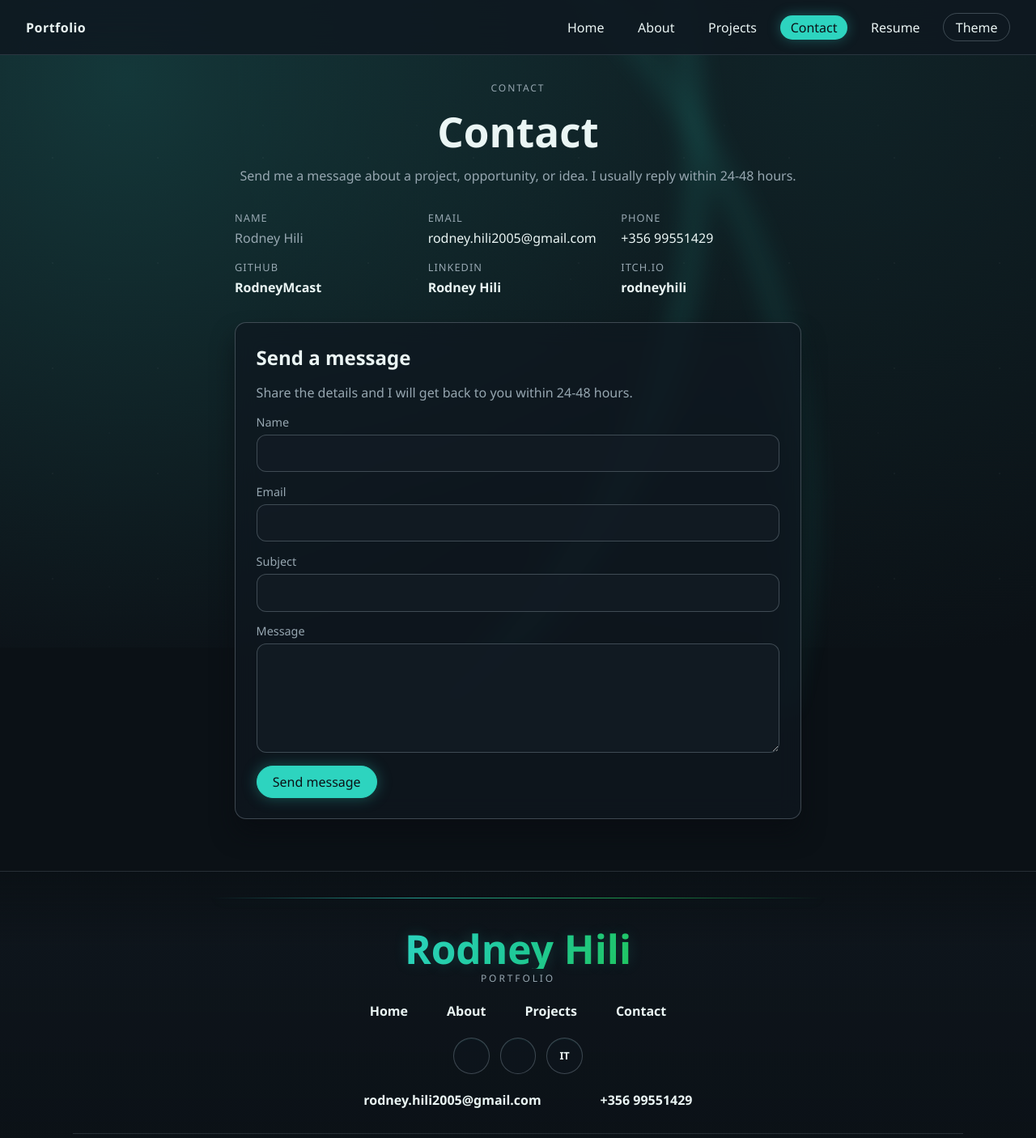
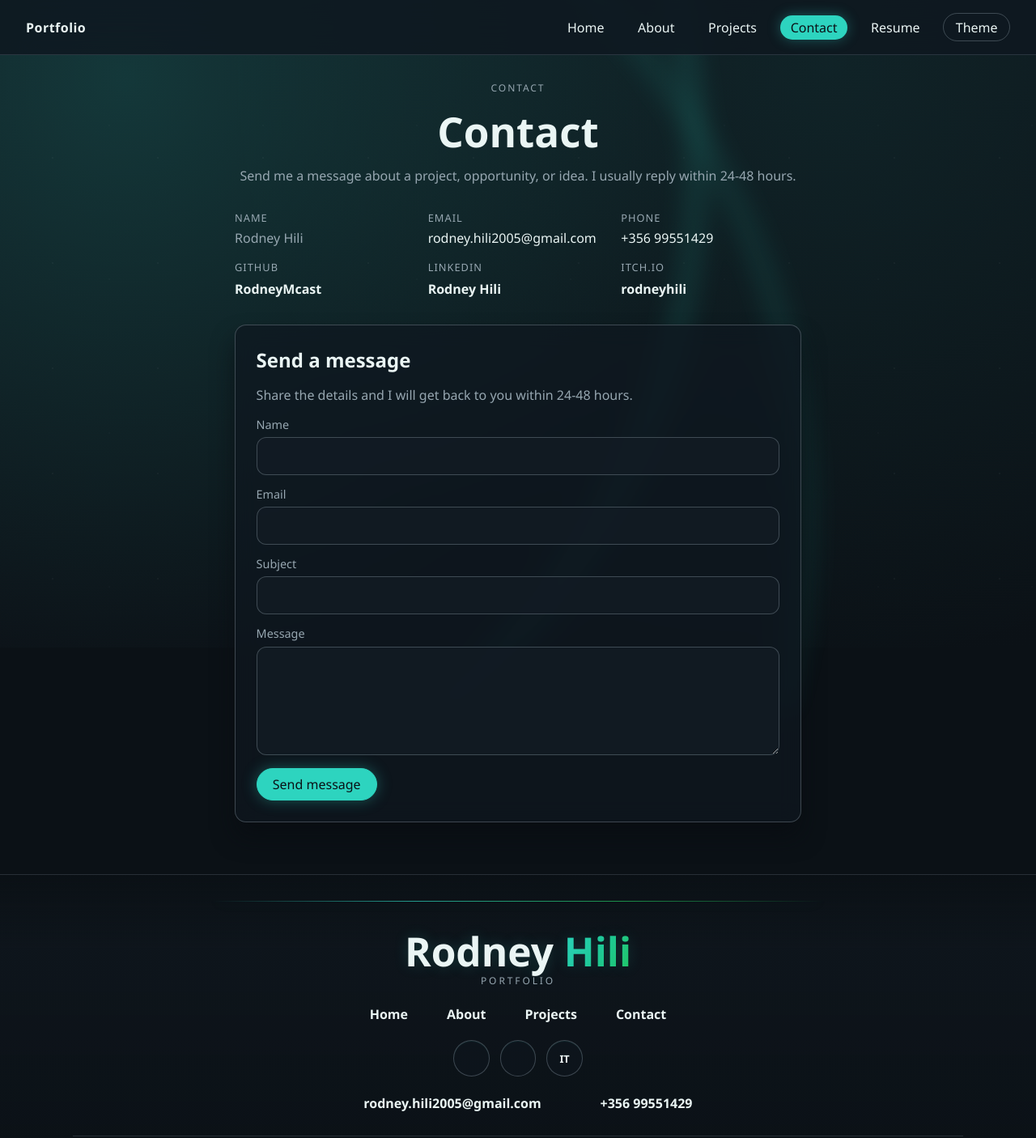
Before and after one commit to RodneyMcast/Portfolio, a React (Vite) app: page /contact in a window 1280 px wide. Shown: the top 1406 px of the page at 81% size. Built offline with nearby package versions, Linux system fonts and the light colour scheme; some icons are missing.

Commit message:
fixed color with footer

```diff
--- a/src/components/layout/Footer.tsx
+++ b/src/components/layout/Footer.tsx
@@ -33,7 +33,9 @@ export const Footer = () => (
   <footer className="app-footer">
     <div className="site-footer">
       <div className="footer-brand">
-        <span className="footer-name">Rodney Hili</span>
+        <span className="footer-name">
+          Rodney <span className="footer-name-accent">Hili</span>
+        </span>
         <span className="footer-subtitle">Portfolio</span>
       </div>
 
--- a/src/styles/globals.css
+++ b/src/styles/globals.css
@@ -268,11 +268,15 @@ button {
   font-size: clamp(2rem, 4vw, 3.1rem);
   font-weight: 700;
   line-height: 1;
+  color: var(--color-text);
+  text-shadow: 0 0 18px var(--color-glow-soft);
+}
+
+.footer-name-accent {
   background: var(--accent-gradient);
   -webkit-background-clip: text;
   background-clip: text;
   color: transparent;
-  text-shadow: 0 0 18px var(--color-glow-soft);
 }
 
 .footer-subtitle {
@@ -740,22 +744,57 @@ button {
 }
 
 .contact-profile-link {
+  position: relative;
+  isolation: isolate;
   display: inline-flex;
   width: fit-content;
+  padding: 0.1rem 0.28rem;
+  margin-left: -0.28rem;
+  border-radius: 999px;
   font-weight: 700;
   transition:
     color 0.2s ease,
     text-shadow 0.2s ease,
-    transform 0.2s ease;
-}
-
-.contact-profile-link:hover {
+    transform 0.2s ease,
+    background-color 0.2s ease;
+}
+
+.contact-profile-link::before {
+  content: '';
+  position: absolute;
+  inset: -0.25rem -0.45rem;
+  z-index: -1;
+  border-radius: inherit;
+  background:
+    radial-gradient(circle at 30% 50%, var(--color-glow-strong), transparent 62%),
+    radial-gradient(circle at 75% 40%, var(--color-glow-soft), transparent 70%);
+  box-shadow:
+    0 0 16px var(--color-glow-soft),
+    inset 0 0 12px var(--color-glow-faint);
+  -webkit-backdrop-filter: blur(8px) saturate(1.25);
+  backdrop-filter: blur(8px) saturate(1.25);
+  opacity: 0;
+  transform: scale(0.92);
+  transition:
+    opacity 0.22s ease,
+    transform 0.22s ease;
+}
+
+.contact-profile-link:hover,
+.contact-profile-link:focus-visible {
   color: var(--color-accent-secondary);
+  background-color: color-mix(in srgb, var(--color-accent) 8%, transparent);
   text-shadow:
     0 0 8px var(--color-glow-soft),
     0 0 18px var(--color-glow-strong);
   transform: translateY(-2px);
   animation: contactLinkGlow 1.1s ease-in-out infinite alternate;
+}
+
+.contact-profile-link:hover::before,
+.contact-profile-link:focus-visible::before {
+  opacity: 1;
+  transform: scale(1);
 }
 
 .contact-label {
```
